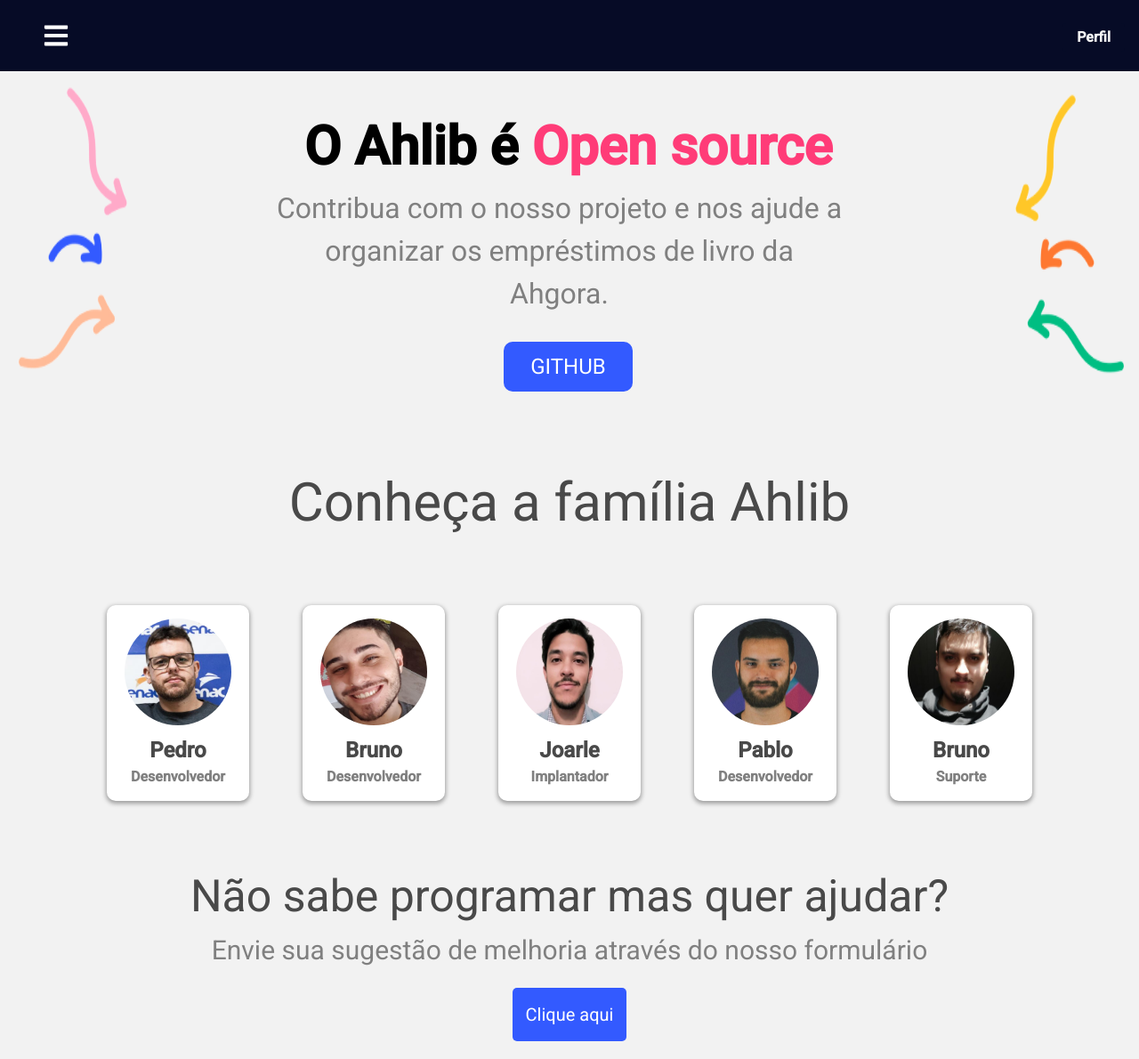
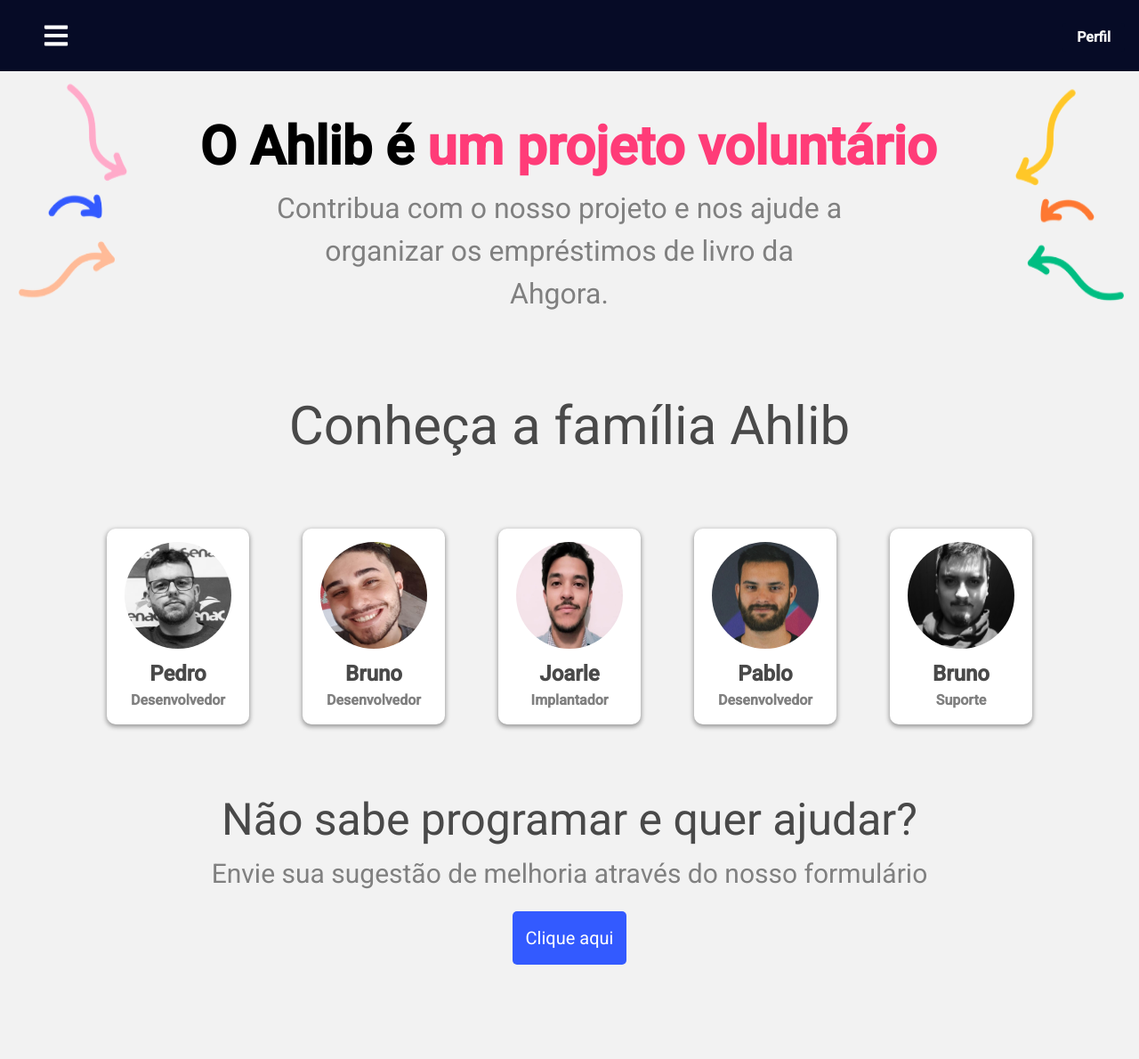
Before and after one commit to AhgoraLabs/AhLib-frontend, a React (Create React App) app: page /sobre in a window 1280 px wide. Shown: the whole page at 89% size. After the commit the page ends 1104 px from the top, so only its background shows below. Built offline with nearby package versions, Linux system fonts and the light colour scheme; sample sign-in values are in the browser's storage.

Commit message:
adding ex employees mark

```diff
--- a/src/components/Navbar/SidebarData.js
+++ b/src/components/Navbar/SidebarData.js
@@ -53,6 +53,12 @@ const NavOptions = () => {
             cName: `flex justify-start items-center py-2 pl-4 list-none h-14 hover:bg-blue`,
         },
         {
+            title: "Sobre",
+            path: "/sobre",
+            icon: <IoIcons.IoMdPeople />,
+            cName: `flex justify-start items-center py-2 pl-4 list-none h-14 hover:bg-blue`,
+        },
+        {
             title: "Sugestões",
             path: "/sugestoes",
             icon: <FaIcons.FaEnvelopeOpenText />,
--- a/src/pages/AboutUs/index.js
+++ b/src/pages/AboutUs/index.js
@@ -49,12 +49,10 @@ function AboutUs() {
                 <img className="arrow" src={arrowRight} />
                 <div id="header-container">
                     <h1>
-                        O Ahlib é<h1 style={{ marginLeft: 15 }}>Open source</h1>
+                        O Ahlib é<h1 style={{ marginLeft: 15 }}>um projeto voluntário</h1>
                     </h1>
                     <h2>Contribua com o nosso projeto e nos ajude a organizar os empréstimos de livro da Ahgora.</h2>
-                    <a href="https://github.com/AhgoraLabs" target="_blank">
-                        <button>GITHUB</button>
-                    </a>
+
                 </div>
                 <img className="arrow" src={arrowLeft} />
             </div>
@@ -74,7 +72,7 @@ function AboutUs() {
                 </div>
             </div>
             <div style={{ display: "flex", flexDirection: "column", alignItems: "center", marginTop: 40 }}>
-                <h1 style={{ fontSize: 50, color: "#494949" }}>Não sabe programar mas quer ajudar?</h1>
+                <h1 style={{ fontSize: 50, color: "#494949" }}>Não sabe programar e quer ajudar?</h1>
                 <h2 style={{ fontSize: 30, color: "#808080" }}>Envie sua sugestão de melhoria através do nosso formulário</h2>
                 <a href="https://forms.gle/mRgZhyzjj8wH3DJ9A" target="_blank">
                     <button style={{ background: "#335AFF", color: "#fff", fontSize: 20, borderRadius: 5, padding: 15, marginTop: 20, marginBottom: 20 }}>Clique aqui</button>
```
Also changed, not shown: src/pages/AboutUs/assets/bruno2_photo.png, src/pages/AboutUs/assets/pedro_photo.png.
